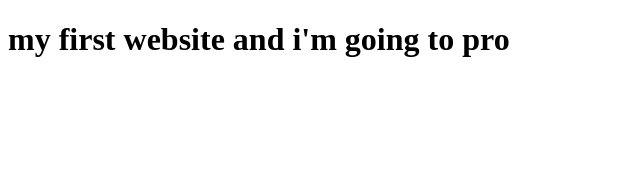
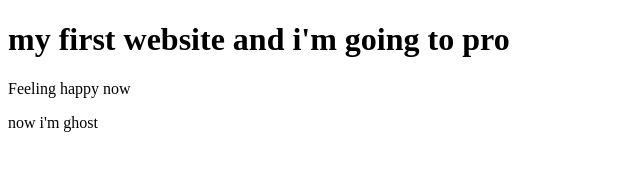
Before and after one commit to jisanahamed09205/my-first-website, a plain HTML site: page index2.html in a window 1280 px wide. Shown: the whole page, without its empty margins (0-640 px from the left). Drawn offline with Linux system fonts and the light colour scheme.

Commit message:
ghost hunting

```diff
--- a/index2.html
+++ b/index2.html
@@ -8,5 +8,7 @@
 </head>
 <body>
     <h1>my first website and i'm going to pro</h1>
+    <p>Feeling happy now</p>
+    <p>now i'm ghost</p>
 </body>
 </html>
```
